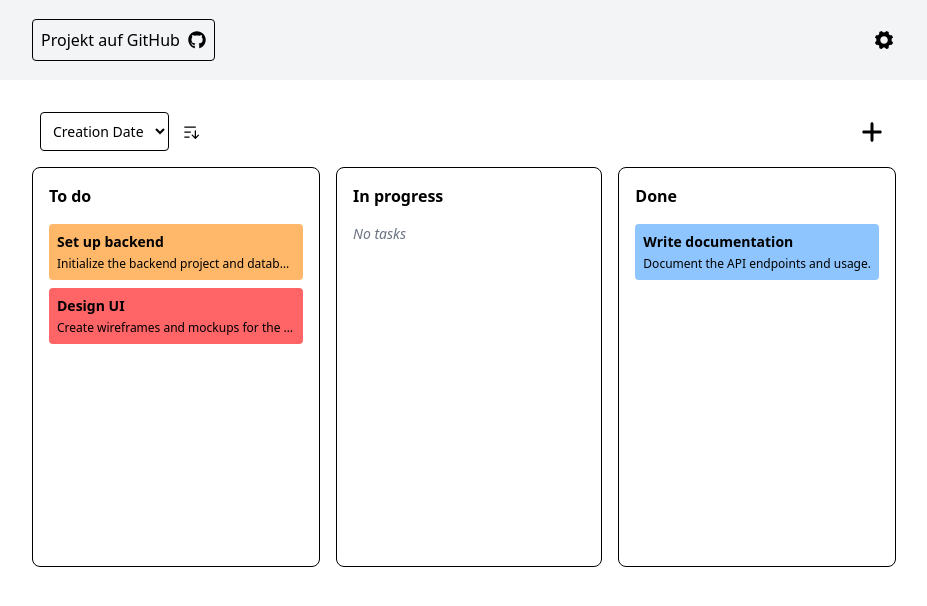
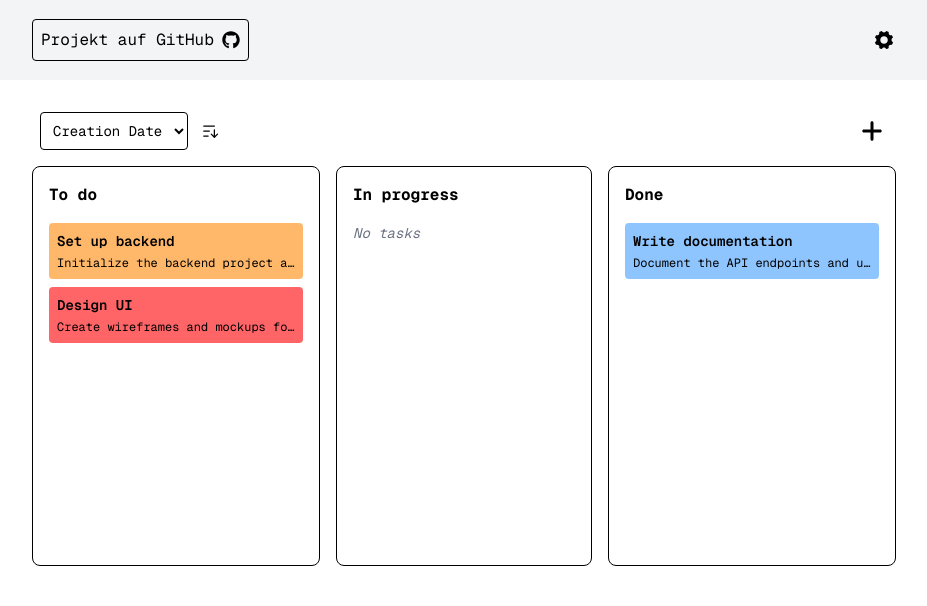
Before and after one commit to FabianHeeke/React-Demo-Kanban-Board, a React (Vite) app: page / in a window 1280 px wide. Shown: the top 606 px of the page, without its empty margins (176-1103 px from the left). Built offline with nearby package versions, Linux system fonts and the light colour scheme.

Commit message:
Added "Geist Mono" as new default font

```diff
--- a/src/index.css
+++ b/src/index.css
@@ -1 +1,7 @@
+@import url('https://fonts.googleapis.com/css2?family=Geist+Mono:wght@100..900&display=swap');
+
 @import 'tailwindcss';
+
+@theme {
+  --font-sans: 'Geist Mono', 'sans-serif';
+}
```
